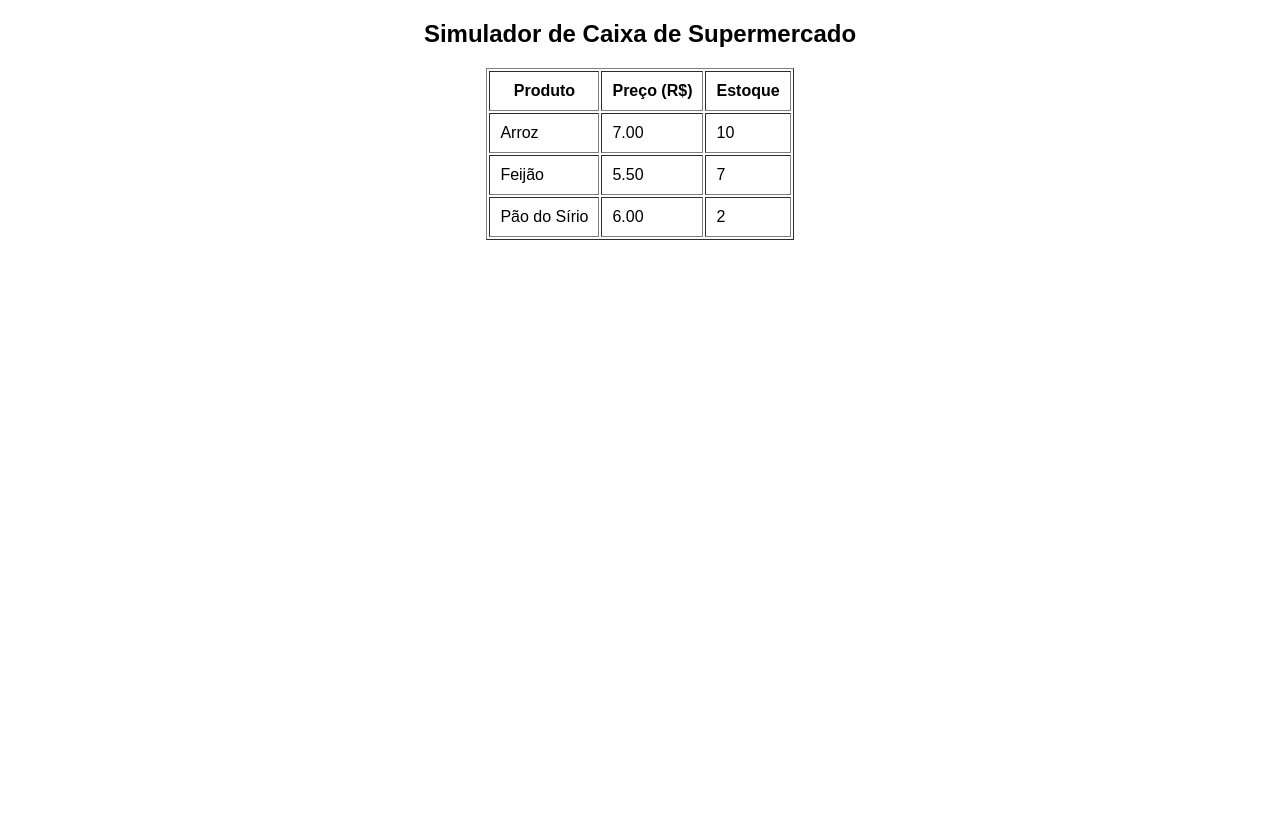
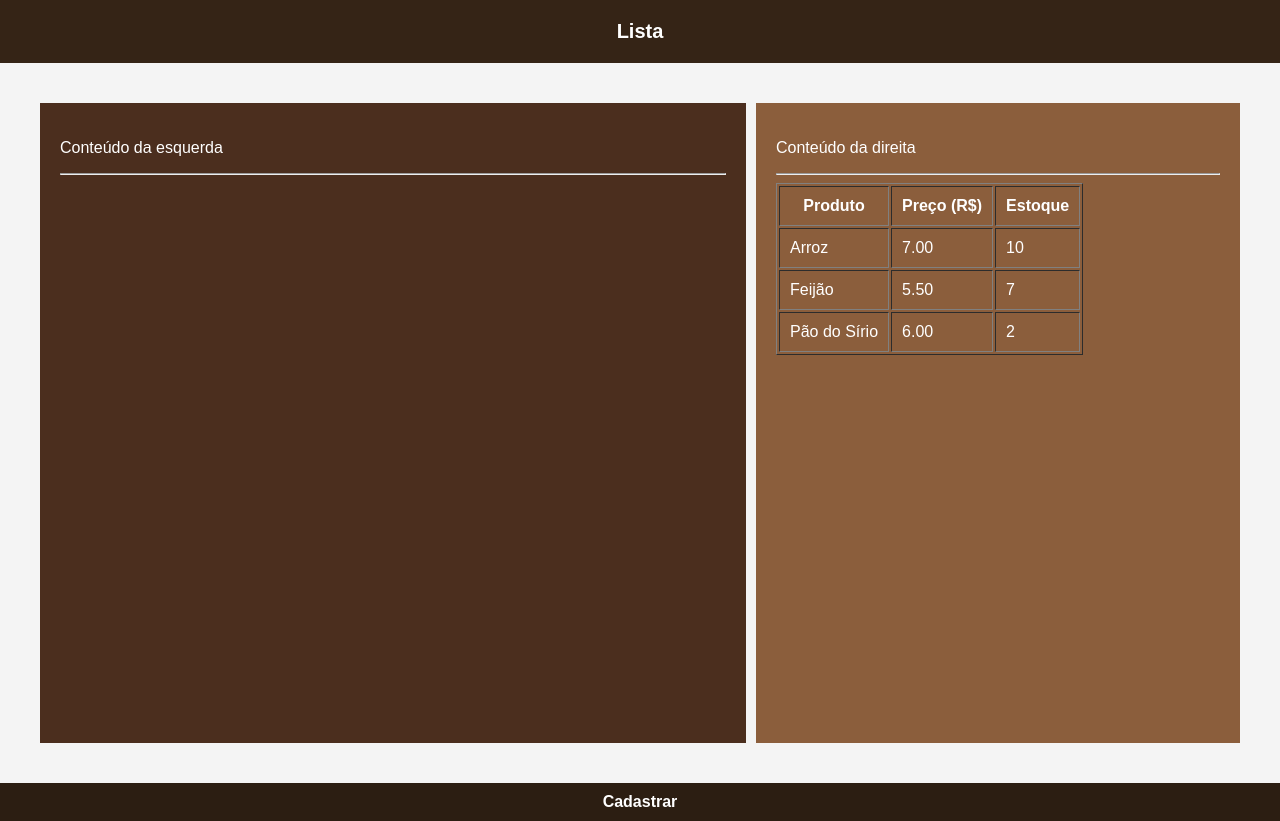
Before and after one commit to Mehranzin/Supermarket-Cashier, a Flask app: page / in a window 1280 px wide. Before the commit the page ends 240 px from the top, so only its background shows below. Run offline with Flask 3, Linux system fonts and the light colour scheme; parts of the project's set-up code (start-up, migrations or seed data) failed here and were passed over.

Commit message:
Criação de NAV e MAIN e criação básica das funções das NAVs

```diff
--- a/static/style.css
+++ b/static/style.css
@@ -1,4 +1,52 @@
 body {
+  margin: 0;
   font-family: Arial, sans-serif;
-  justify-items: center;
+  color: white;
 }
+
+nav.nav-top {
+  background-color: #352416;
+  color: white;
+  padding: 20px;
+  text-align: center;
+  font-size: 20px;
+  margin: 0;
+}
+
+main {
+  min-height: 80vh;
+  padding: 40px;
+  background-color: #f4f4f4;
+  display: flex;
+  gap: 10px;
+  margin: 0;
+}
+
+main .left {
+  flex: 3;
+  background-color: #4b2e1e;
+  padding: 20px;
+}
+
+main .right {
+  flex: 2;
+  background-color: #8b5e3c;
+  padding: 20px;
+}
+
+nav.nav-footer {
+  background-color: #2c1e12;
+  color: white;
+  padding: 10px;
+  text-align: center;
+  margin: 0;
+}
+
+a,
+a:visited,
+a:hover,
+a:active {
+  font-weight: bold;
+  color: white;
+  text-decoration: none;
+}
--- a/templates/index.html
+++ b/templates/index.html
@@ -9,9 +9,19 @@
     />
   </head>
   <body>
-    <h2>Simulador de Caixa de Supermercado</h2>
+    <nav class="nav-top">
+      <a href="{{url_for('lista')}}">Lista</a>
+    </nav>
 
+    <main>
+      <div class="left">
+        <p>Conteúdo da esquerda</p>
+        <hr />
+      </div>
+      <div class="right">
         <table border="1" cellpadding="10">
+          <p>Conteúdo da direita</p>
+          <hr />
           <tr>
             <th>Produto</th>
             <th>Preço (R$)</th>
@@ -25,5 +35,11 @@
           </tr>
           {% endfor %}
         </table>
+      </div>
+    </main>
+
+    <nav class="nav-footer">
+      <a href="{{url_for('cadastro')}}">Cadastrar</a>
+    </nav>
   </body>
 </html>
```
Also changed, not shown: templates/cadastro.html (+15 -1 lines), templates/lista.html (+10 -0 lines). Lines whose indentation alone changed are shown as unchanged.
